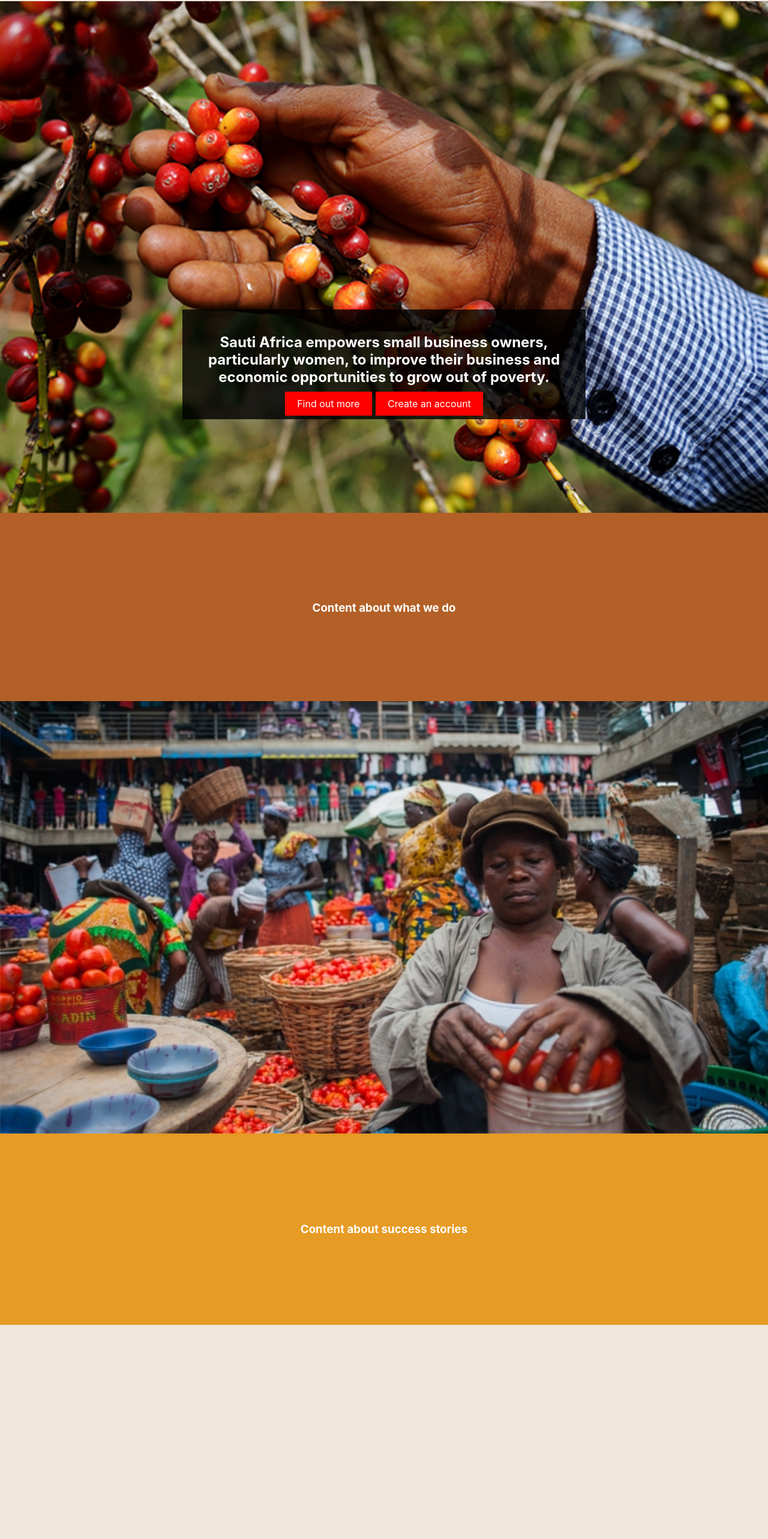
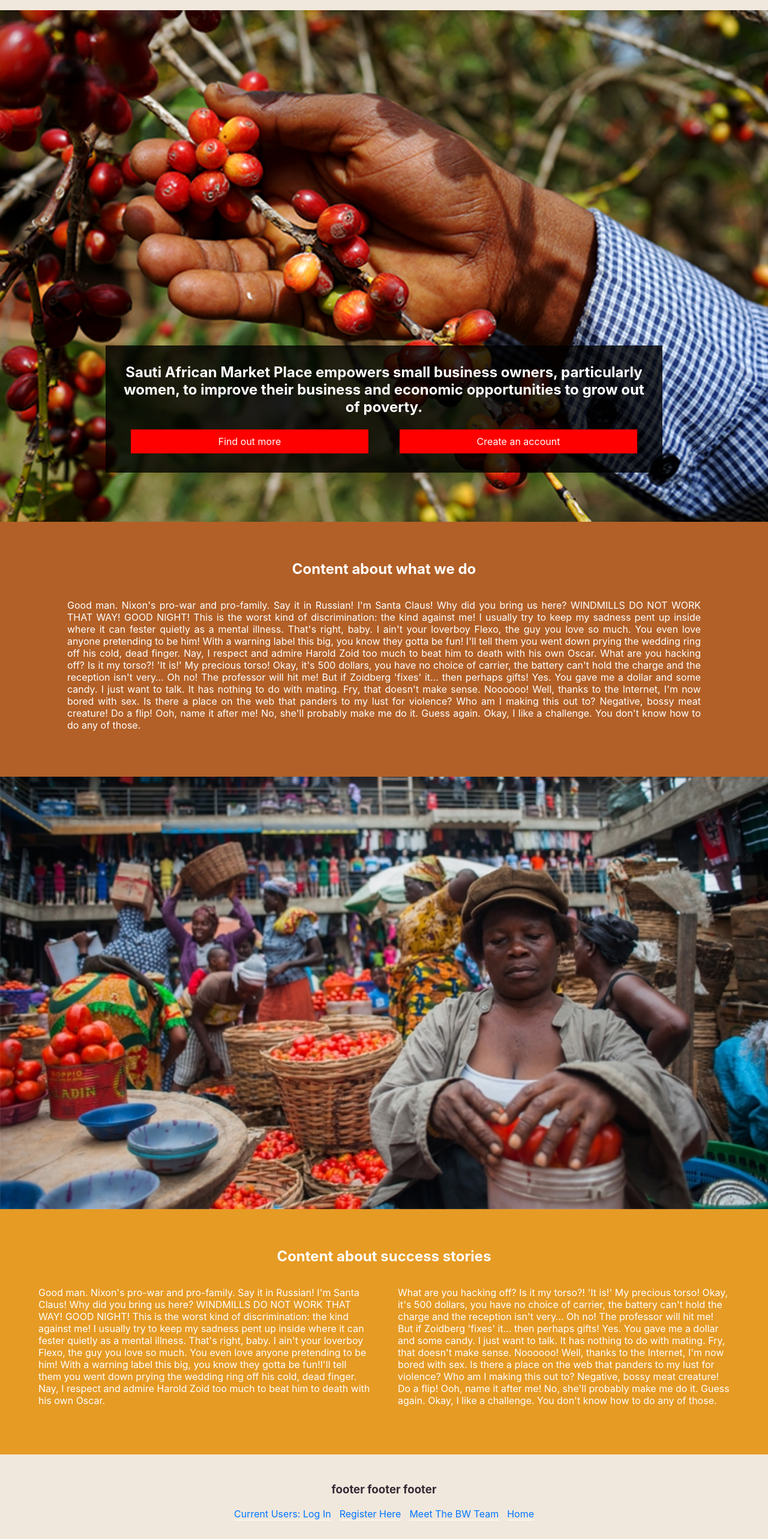
Before and after one commit to TrackTeam-175-African-MarketPlace-BW/Front-End-African-Market-Place, a React (Create React App) app: page / in a window 1280 px wide. Shown: the part 98-2664 px from the top of the page at 60% size. Before the commit the page ends 2307 px from the top, so only its background shows below. Built offline with nearby package versions, Linux system fonts and the light colour scheme.

Commit message:
created more content sections; still using lorem ipsum. added footer component with temporary nav. fixed styling bugs. still need to style navigation.

```diff
--- a/src/App.css
+++ b/src/App.css
@@ -15,9 +15,11 @@
 h1 {
   font-size: 45px;
 }
-h2 {
+/* h2 {
   margin-top: 1.5em;
-}
+  margin-block-start: 0em;
+  margin-block-end: 0em;
+} */
 p {
   font-size: 16px;
 }
--- a/src/App.js
+++ b/src/App.js
@@ -11,6 +11,7 @@
 import Register from "./components/Register";
 import LogIn from "./components/LogIn";
 import LandingPage from "./components/LandingPage";
+import Footer from "./components/Footer";
 
 function App() {
   const [isLoggedIn, setIsLoggedIn] = useState(false);
@@ -44,6 +45,7 @@
           <LandingPage />
         </Route>
       </Switch>
+      <Footer isLoggedIn={isLoggedIn} />
     </>
   );
 }
--- a/src/LandingPage.css
+++ b/src/LandingPage.css
@@ -1,75 +1,114 @@
 /* container selectors */
 
+.flex-container {
+    display: flex;
+    justify-content: center;
+    align-content: center;
+    /* align-items: flex-start; */
+}
+
+.flex-text { /*move this somewhere*/
+    display: flex;
+    flex-flow: row wrap;
+    justify-content: space-between;
+}
+
+.flex-text > p {
+    /* flex: 40%; */
+    width: 48%;
+}
+
 .div-container {
+    margin-bottom: -4px;
+}
+
+.img-div > img {
     width: 100%;
-    margin-bottom: -5px;
+    /* min-width: 20rem; */
+    height: auto;
+    min-height: 30rem;
+}
+
+.text-div {
+    flex-flow: column nowrap;
+    height: auto;
+    color: white;
+}
+
+.text-div > p {
+    padding: 0px 3rem;
+    text-align: justify;
 }
 
 .div-1 {
     position: relative;
 }
 
-.div-container > img {
+.div-1-flex {
+    position: absolute;
+    bottom: 10%;
     width: 100%;
+    /* min-height: 10rem; */
+    /* max-height: 28rem; */
+}
+
+.div-1-text-box {
+    background-color: rgba(0, 0, 0, 0.8);
+    color: white;
+    width: 70%;
+    padding: 1.83rem 1rem;
+    text-align: center;
+    flex-flow: column wrap;
 }
 
 .div-2 {
     background-color: rgb(178, 96, 39);
-    color: white;
-    height: 20rem;
+    padding: 5%;
+    width: 90%;
 }
+
+/* .div-2 > h2 {
+    text-align: center;
+} */
 
 .div-4 {
     background-color: rgb(230, 155, 36);
-    color: white;
-    height: 20rem;
+    padding: 5%;
 }
 
-/* .div-2 > p {
-    margin-block-start: 0px;
-    margin-block-end: 0px;
+/* .div-4 > p {
+    flex: 30%;
+    width: 20%;
 } */
 
-.flex-container {
-    display: flex;
-    flex-flow: column wrap;
-    justify-content: center;
-    align-content: center;
-    align-items: flex-start;
-}
-
-.div-1-flex {
-    position: absolute;
-    top: 60%;
-    width: 100%;
-}
-
-.text-container {
-    background-color: rgba(0, 0, 0, 0.8);
-    color: white;
-    width: 50%;
-    padding: 1rem;
-    text-align: center;
-    flex: 100%;
-}
-
-/* button selectors */
+/* div 1 button selectors */
 
 .btn {
     background-color: red;
+    color: white;
     border: none;
-    color: white;
     padding: 10px 20px;
     margin: .2em;
-    width: 45%;
 }
 
-.btn:hover {
+.btn-div {
     border: 0;
+    width: 45%;
+    margin: auto;
+}
+
+.btn-div:hover {
+    border: 0;
+}
+
+.btn-div-flex {
+    flex-flow: row wrap;
+    width: 100%;
 }
 
 /* text selectors */
 
-#landingPage-h2 {
-    margin-top: 1em;
-  }
+h2 {
+    margin-block-start: 0em;
+    text-align: center;
+}
--- /dev/null
+++ b/src/components/Footer.js
@@ -0,0 +1,34 @@
+import React from "react";
+import { Link } from "react-router-dom";
+import styled from "styled-components";
+
+const FooterStyle = styled.div`
+    height: auto;
+    padding: 2rem 2rem 4rem 2rem;
+`;
+
+const NavDiv = styled.div`
+  display: flex;
+  justify-content: space-between;
+  width: 500px;
+`;
+
+const Footer =  ({ isLoggedIn }) => {
+    return (
+        <FooterStyle>
+            <center>
+                <h3>footer footer footer</h3>
+                <NavDiv>
+                    {isLoggedIn ? <></> : <Link to="/login">Current Users: Log In</Link>}
+                    {isLoggedIn ? <></> : <Link to="/register">Register Here</Link>}
+                    <Link to="/team">Meet The BW Team</Link>
+                    <Link to="/">Home</Link>
+                    {isLoggedIn && <Link to="/:id/ownerProfile">Your Profile</Link>}
+                    {isLoggedIn && <Link to="/:id/itemsList">Items List</Link>}
+                </NavDiv>
+            </center>
+        </FooterStyle>
+    );
+};
+
+export default Footer;
--- a/src/components/LandingPage.js
+++ b/src/components/LandingPage.js
@@ -7,40 +7,67 @@
 export default function LandingPage() {
     return(
         <div>
-            <div className="div-container div-1">
-                <img src={backgroundImage1} alt="hand reaching for food" className="div-bg-img" />
+            <div className="div-container img-div div-1">
+                <img
+                    src={backgroundImage1}
+                    alt="hand reaching for food"
+                    className="div-bg-img"
+                />
                 <div className="flex-container div-1-flex">
-                    <div className="text-container">
-                        <h2 id="landingPage-h2">Sauti Africa empowers small business owners, particularly women, to improve their business and economic opportunities to grow out of poverty.</h2>
+                    <div className="div-1-text-box">
+                        <h2>Sauti African Market Place empowers small business owners, particularly women, to improve their business and economic opportunities to grow out of poverty.</h2>
+                        <div className="flex-container btn-div-flex">
                             <Link
                                 to="/"
-                            className="btn"
                                 role="button"
+                                className="btn-div"
                             >
+                                <div className="btn">
                                     Find out more
+                                </div>
                             </Link>
                             <Link
                                 to="/register"
-                            className="btn"
                                 role="button"
+                                className="btn-div"
                             >
+                                <div className="btn">
                                     Create an account
+                                </div>
                             </Link>
                         </div>
                     </div>
                 </div>
-            <div className="flex-container div-container div-2">
-                <h3>Content about what we do</h3>
             </div>
-            <div className="div-container div-3">
+            <div className="flex-container text-div div-container div-2">
+                <h2>Content about what we do</h2>
+                <p>Good man. Nixon's pro-war and pro-family. Say it in Russian! I'm Santa Claus! Why did you bring us here?
+                WINDMILLS DO NOT WORK THAT WAY! GOOD NIGHT! This is the worst kind of discrimination: the kind against me! I usually try to keep my sadness pent up inside where it can fester quietly as a mental illness.
+                That's right, baby. I ain't your loverboy Flexo, the guy you love so much. You even love anyone pretending to be him! With a warning label this big, you know they gotta be fun! I'll tell them you went down prying the wedding ring off his cold, dead finger.
+                Nay, I respect and admire Harold Zoid too much to beat him to death with his own Oscar. What are you hacking off? Is it my torso?! 'It is!' My precious torso! Okay, it's 500 dollars, you have no choice of carrier, the battery can't hold the charge and the reception isn't very…
+                Oh no! The professor will hit me! But if Zoidberg 'fixes' it… then perhaps gifts! Yes. You gave me a dollar and some candy. I just want to talk. It has nothing to do with mating. Fry, that doesn't make sense.
+                Noooooo! Well, thanks to the Internet, I'm now bored with sex. Is there a place on the web that panders to my lust for violence? Who am I making this out to? Negative, bossy meat creature! Do a flip!
+                Ooh, name it after me! No, she'll probably make me do it. Guess again. Okay, I like a challenge. You don't know how to do any of those.</p>
+            </div>
+            <div className="div-container img-div div-3">
                 <img
                     src={backgroundImage2}
                     alt="women in food market"
                     className="div-bg-img"
                 />
             </div>
-            <div className="flex-container div-container div-4">
-                <h3>Content about success stories</h3>
+            <div className="flex-container text-div div-container div-4">
+                <h2>Content about success stories</h2>
+                <div className="flex-text">
+                    <p>Good man. Nixon's pro-war and pro-family. Say it in Russian! I'm Santa Claus! Why did you bring us here?
+                    WINDMILLS DO NOT WORK THAT WAY! GOOD NIGHT! This is the worst kind of discrimination: the kind against me! I usually try to keep my sadness pent up inside where it can fester quietly as a mental illness.
+                    That's right, baby. I ain't your loverboy Flexo, the guy you love so much. You even love anyone pretending to be him! With a warning label this big, you know they gotta be fun!I'll tell them you went down prying the wedding ring off his cold, dead finger.
+                    Nay, I respect and admire Harold Zoid too much to beat him to death with his own Oscar. </p>
+                    <p> What are you hacking off? Is it my torso?! 'It is!' My precious torso! Okay, it's 500 dollars, you have no choice of carrier, the battery can't hold the charge and the reception isn't very…
+                    Oh no! The professor will hit me! But if Zoidberg 'fixes' it… then perhaps gifts! Yes. You gave me a dollar and some candy. I just want to talk. It has nothing to do with mating. Fry, that doesn't make sense.
+                    Noooooo! Well, thanks to the Internet, I'm now bored with sex. Is there a place on the web that panders to my lust for violence? Who am I making this out to? Negative, bossy meat creature! Do a flip!
+                    Ooh, name it after me! No, she'll probably make me do it. Guess again. Okay, I like a challenge. You don't know how to do any of those.</p>
+                </div>
             </div>
         </div>
     )
--- a/src/components/Navigation.js
+++ b/src/components/Navigation.js
@@ -5,11 +5,10 @@
 const MainDiv = styled.div`
   display: flex;
   justify-content: space-between;
-  height: 80px;
+  height: auto;
   //   width: 100vw;
   padding: 0 40px;
-  padding-bottom: 20px;
-  align-items: baseline;
+  align-items: center;
   color: rgb(69, 73, 30);
 `;
 
@@ -22,7 +21,7 @@
 const Navigation = ({ isLoggedIn }) => {
   return (
     <MainDiv>
-      <h2>Sauti African Market Place</h2>
+      <h1>Sauti African Market Place</h1>
       <NavDiv>
         {isLoggedIn ? <></> : <Link to="/login">Current Users: Log In</Link>}
         {isLoggedIn ? <></> : <Link to="/register">Register Here</Link>}
```
Lines whose indentation alone changed are shown as unchanged.
